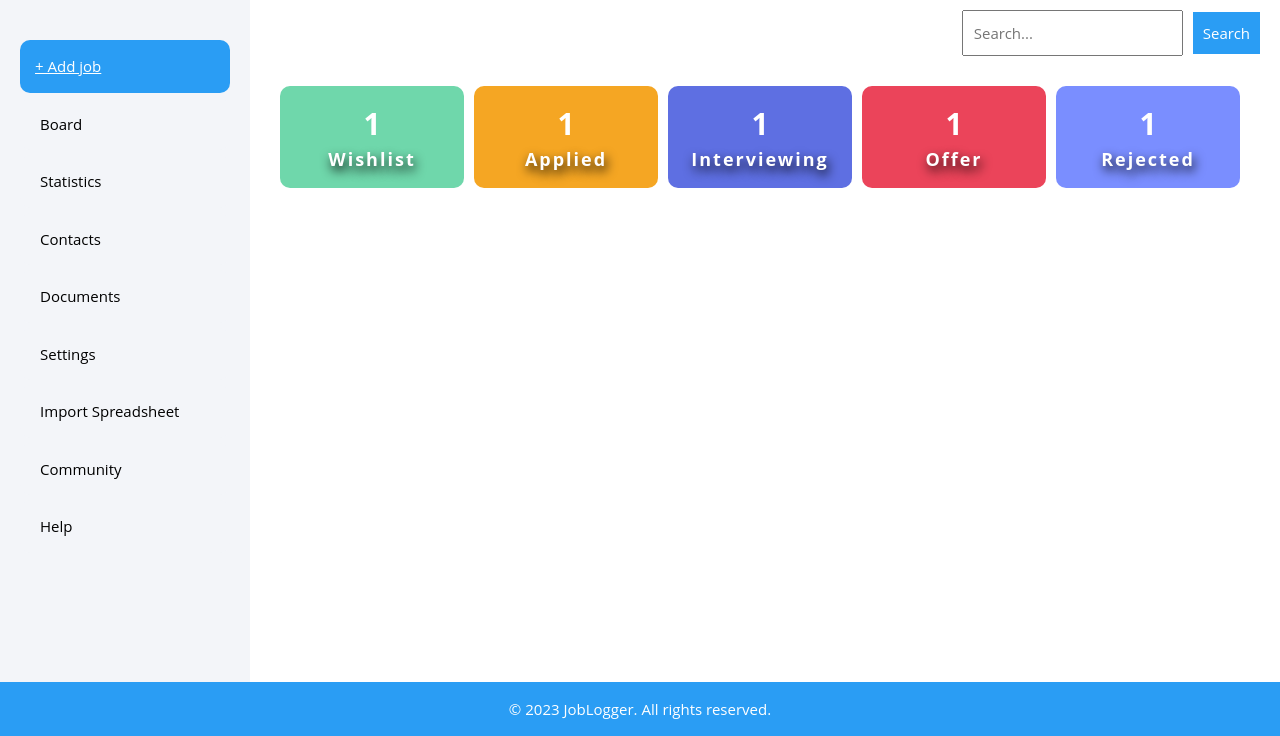
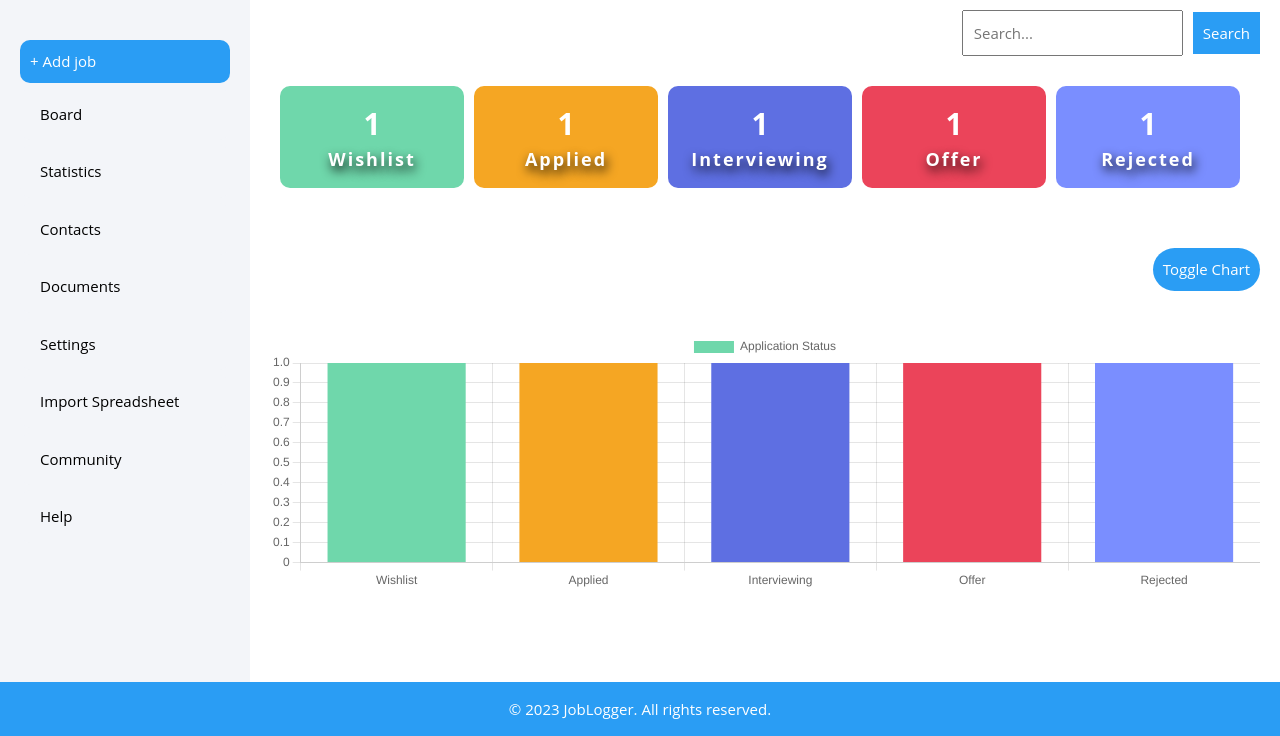
Before and after one commit to satyamraj2101/joblogger, a Flask app: template Backend/template/dashboard.html in a window 1280 px wide. Shown: the part 64-800 px from the top of the page. Run offline with Flask 3, Linux system fonts and the light colour scheme; the template is opened without the code that fills it: most values are stand-ins (such as "Sample title", 1, 10 or a date in 2020); parts of the project's set-up code (start-up, migrations or seed data) failed here and were passed over; some libraries are stand-ins or nearby versions.

Commit message:
graph chart added, togglechart button added, add job btn updated

```diff
--- a/Backend/template/dashboard.html
+++ b/Backend/template/dashboard.html
@@ -5,6 +5,8 @@
     <title>Joblogger Dashboard</title>
     <meta name="viewport" content="width=device-width, initial-scale=1">
     <link rel="stylesheet" href="https://www.w3schools.com/w3css/4/w3.css">
+    <!-- Chart.js library -->
+    <script src="https://cdn.jsdelivr.net/npm/chart.js"></script>
     <style>
         body {
             font-family: "Open Sans", sans-serif;
@@ -52,7 +54,6 @@
             cursor: pointer;
         }
 
-
         .user-dropdown {
             position: absolute;
             top: 100%;
@@ -80,7 +81,6 @@
             background-color: #dcdcdc;
         }
 
-
         /* Navigation Options Styles */
         .nav-options {
             display: flex;
@@ -100,7 +100,6 @@
         }
 
         /* Search Container Styles */
-
         .search-container {
             display: flex;
             align-items: center;
@@ -126,6 +125,7 @@
         .main-container {
             display: flex;
             flex-direction: column;
+            padding-bottom: 20px; /* Added padding to the bottom */
         }
 
         /* Menu Bar Styles */
@@ -169,12 +169,13 @@
         background-color: #2a9df4;
         color: white;
         border: none;
-            padding: 15px;
+        padding: 10px;
         cursor: pointer;
         margin-top: 20px;
         position: relative;
         transition: background-color 0.3s;
         border-radius: 10px;
+        text-decoration: none; /* Remove underline */
     }
 
     .menu-bar .add-listing-button:hover {
@@ -256,6 +257,37 @@
             }
         }
 
+        /* Chart Container Styles */
+        .chart-container {
+            background-color: #fff;
+            padding: 20px; /* Smaller padding */
+            border-radius: 10px;
+            margin: 20px 0;
+            align-self: flex-end; /* Align to the right */
+            height: 300px;
+            width: calc(100% - 250px); /* Adjusted width */
+        }
+
+        .togglebutton {
+            text-align: right;
+            margin-right: 20px;
+            margin-top: 10px;
+        }
+
+        .toggleChartButton {
+            background-color: #2a9df4;
+            color: white;
+            border: none;
+            padding: 10px;
+            cursor: pointer;
+            border-radius: 24px;
+            transition: background-color 0.3s;
+        }
+
+        .toggleChartButton:hover {
+            background-color: #1e7fc4;
+        }
+
         /* Footer Styles */
         .footer {
             background-color: #2a9df4;
@@ -274,7 +306,6 @@
     <!-- Header -->
     <div class="header">
         <div class="logo">JOBLOGGER</div>
-
 
         <!-- Navigation Options -->
         <div class="nav-options">
@@ -339,7 +370,6 @@
                 Help
             </button>
         </div>
-</div>
 
         <!-- Application Status Box -->
         <div class="status-box">
@@ -364,12 +394,71 @@
                 <span class="status-label">Rejected</span>
             </div>
         </div>
+
+        <!-- Bar Graph / Pie Chart Switch Button -->
+        <div class="togglebutton">
+            <button class="toggleChartButton" onclick="toggleChart()">Toggle Chart</button>
+        </div>
+
+        <!-- Chart Container -->
+        <div class="chart-container">
+            <canvas id="statusChart"></canvas>
+        </div>
+
     </div>
 
     <!-- Footer -->
     <div class="footer">
         <p>&copy; 2023 JobLogger. All rights reserved.</p>
     </div>
+
+    <script>
+        // Function to toggle between bar graph and pie chart
+        function toggleChart() {
+            var chartType = chart.config.type === 'bar' ? 'pie' : 'bar';
+            updateChartType(chartType);
+        }
+
+        // Function to update the chart type
+        function updateChartType(chartType) {
+            chart.destroy(); // Destroy the existing chart
+            initChart(chartType); // Initialize the chart with the new type
+        }
+
+        // Function to initialize the chart
+        function initChart(chartType) {
+            var ctx = document.getElementById('statusChart').getContext('2d');
+            chart = new Chart(ctx, {
+                type: chartType,
+                data: {
+                    labels: ['Wishlist', 'Applied', 'Interviewing', 'Offer', 'Rejected'],
+                    datasets: [{
+                        label: 'Application Status',
+                        data: [{{ wishlist_count }}, {{ applied_count }}, {{ interviewing_count }}, {{ offer_count }}, {{ rejected_count }}],
+                        backgroundColor: [
+                            '#6fd7ab',
+                            '#f5a623',
+                            '#5e6fe2',
+                            '#eb445a',
+                            '#7a8eff',
+                        ],
+                    }]
+                },
+                options: {
+                    responsive: true,
+                    maintainAspectRatio: false,
+                    legend: {
+                        display: true,
+                        position: 'bottom',
+                    },
+                }
+            });
+        }
+
+        // Initial chart type
+        var chart;
+        initChart('bar');
+    </script>
 </body>
 
 </html>
```
Lines whose indentation alone changed are shown as unchanged.
